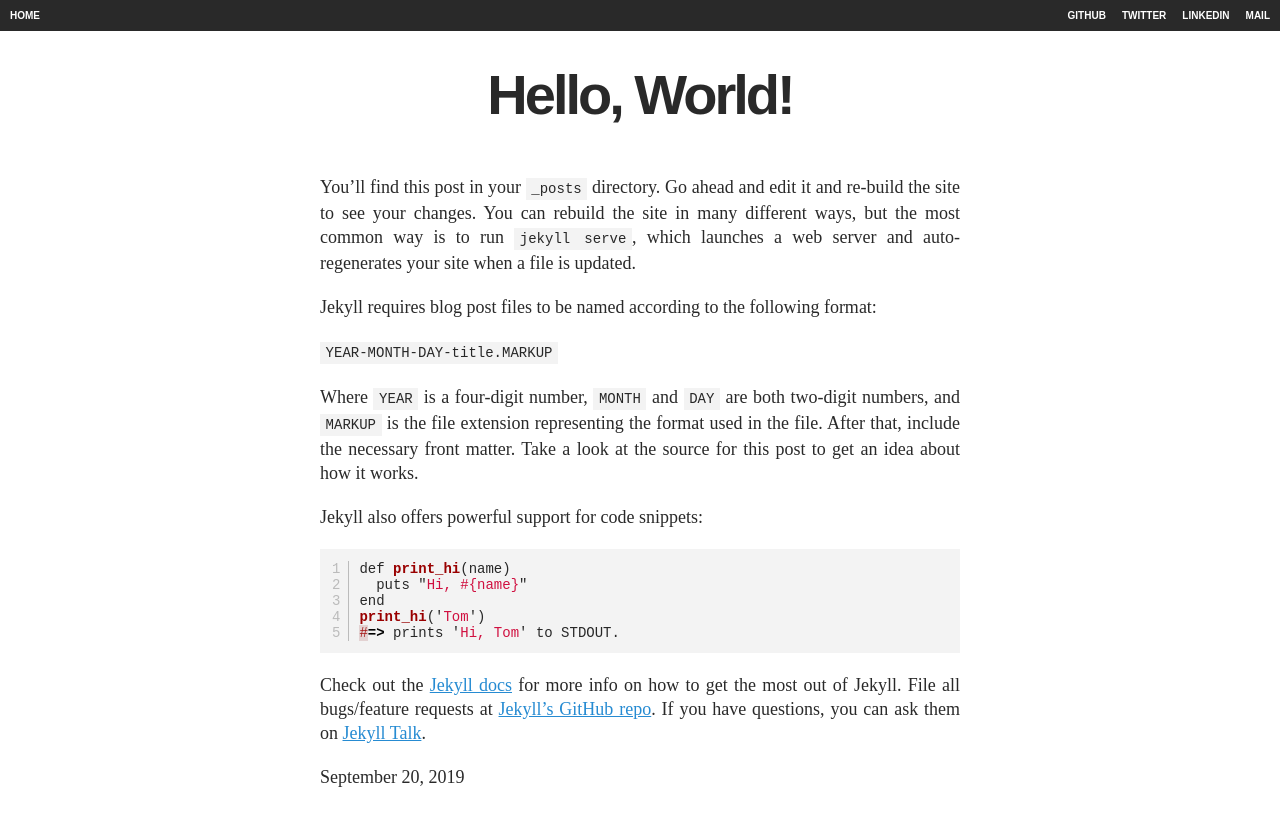
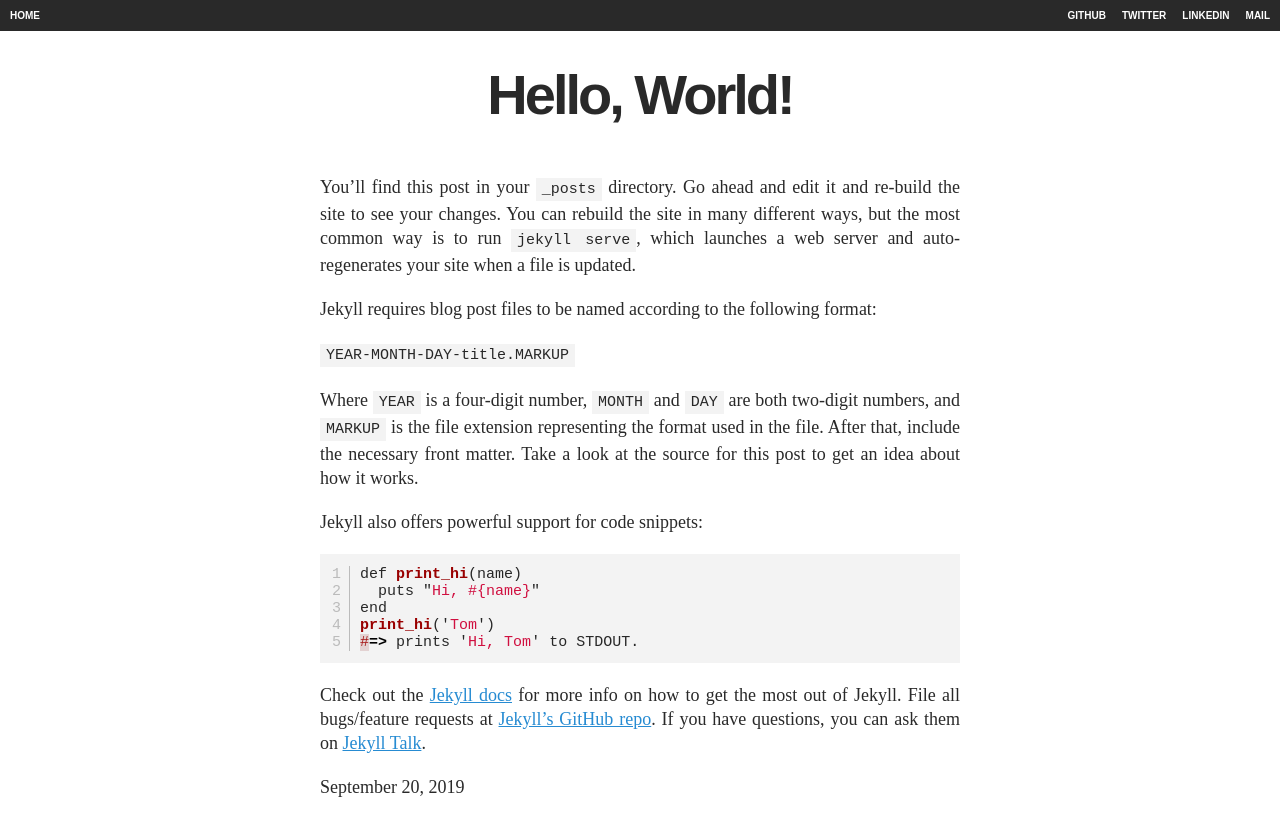
Before and after one commit to meliasson/meliasson.github.io, a Jekyll site: the page built from _posts/2019-09-20-hello-world.markdown, in a window 1280 px wide. Shown: the top 836 px of the page. Built offline with Jekyll 4.4.1, drawn with Linux system fonts in a browser that asks for light colours.

Commit message:
Make syntax highlighting font size responsive

```diff
--- a/_sass/highlight-github.scss
+++ b/_sass/highlight-github.scss
@@ -1,6 +1,5 @@
 .highlighter-rouge {
   background: rgba(27,31,35,.05);
-  font-size: 14px;
   padding: .2em .4em;
 }
 
--- a/assets/main.scss
+++ b/assets/main.scss
@@ -17,6 +17,10 @@ body {
   font-family: Times New Roman, serif;
   font-size: 16px;
   color: rgba(0, 0, 0, 0.84);
+}
+
+code {
+  font-size: 14px;
 }
 
 main {
@@ -86,7 +90,7 @@ h1 {
   padding: 10px;
   overflow: scroll;
   // border: 1px solid #efefef;
-  font-size: 14px;
+  // font-size: 14px;
 }
 
 .content {
@@ -114,6 +118,10 @@ h1 {
     font-size: 18px;
   }
 
+  code {
+    font-size: 15px;
+  }
+
   main {
     margin-left: auto;
     margin-right: auto;
```
